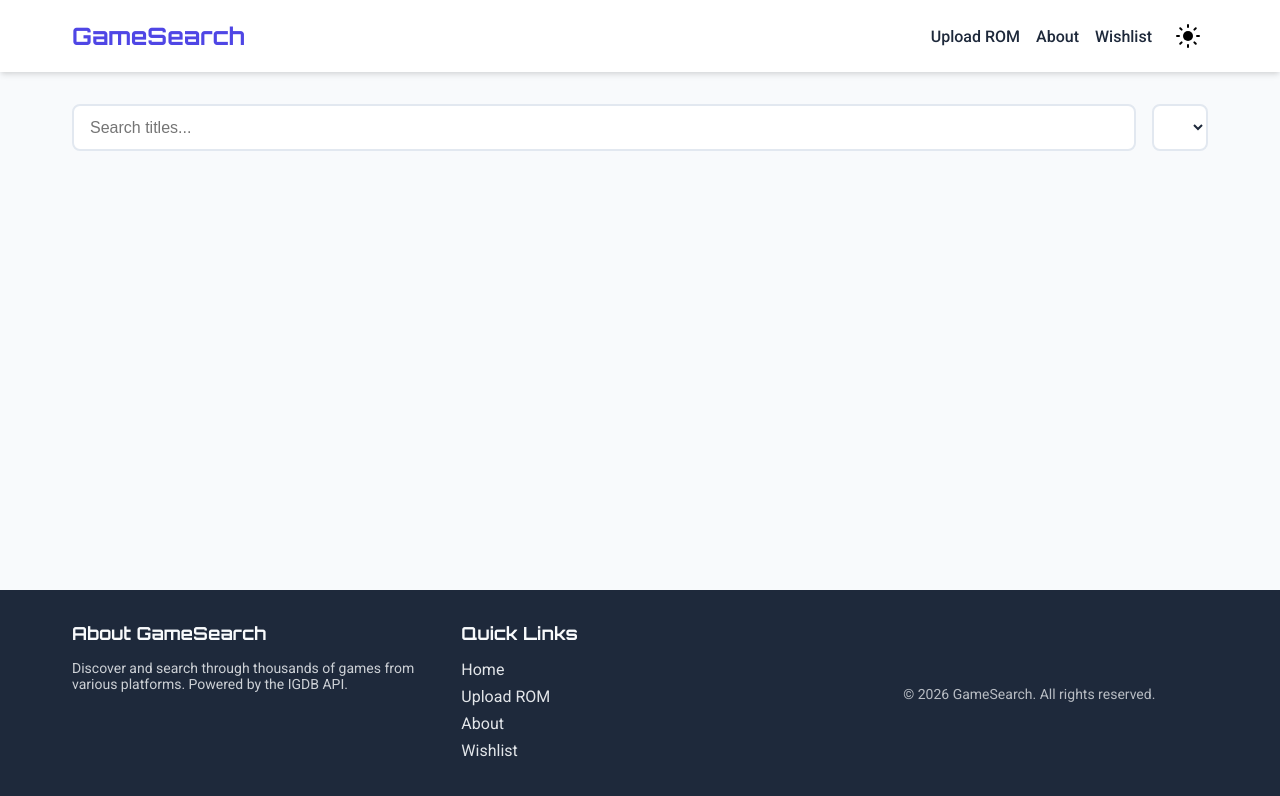
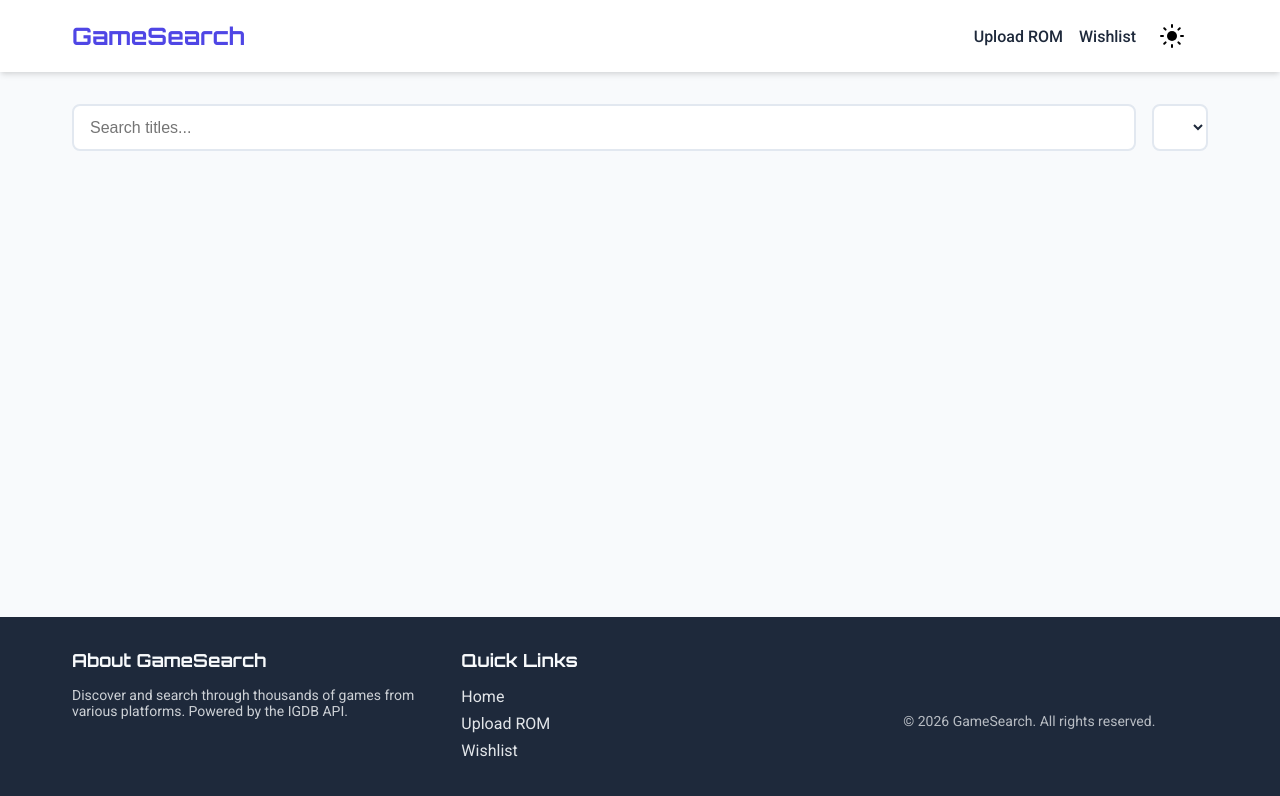
Before and after one commit to potatoguy123-yummy/wdd330, a website with bundled scripts: page public/index.html in a window 1280 px wide. Built offline with nearby package versions, Linux system fonts and the light colour scheme; files whose address does not match are found by name.

Commit message:
Remove about page

```diff
--- a/public/css/main.css
+++ b/public/css/main.css
@@ -135,7 +135,7 @@ header {
   height: 24px;
 }
 
-/* Desktop: Logo | Spacer | Upload | About | Wishlist | Toggle */
+/* Desktop: Logo | Spacer | Upload | Wishlist | Toggle */
 @media (min-width: 601px) {
   .nav-container {
     grid-template-columns: auto 1fr auto auto auto auto;
@@ -153,14 +153,11 @@ header {
   .nav-links a:first-child {
     grid-column: 3;
   }
-  .nav-links a:nth-child(2) {
+  .nav-links a:last-child {
     grid-column: 4;
   }
-  .nav-links a:last-child {
+  .theme-toggle {
     grid-column: 5;
-  }
-  .theme-toggle {
-    grid-column: 6;
   }
 }
 
@@ -168,7 +165,6 @@ header {
    GameSearch | Theme Toggle
    Upload
    Wishlist
-   About
 */
 @media (max-width: 600px) {
   .nav-container {
--- a/public/partials/footer.html
+++ b/public/partials/footer.html
@@ -11,7 +11,6 @@
         <ul>
         <li><a href="/">Home</a></li>
         <li><a href="/rom-upload.html">Upload ROM</a></li>
-        <li><a href="/about.html">About</a></li>
         <li><a href="/wishlist.html">Wishlist</a></li>
         </ul>
     </div>
--- a/public/partials/header.html
+++ b/public/partials/header.html
@@ -2,7 +2,6 @@
     <a href="/" class="logo">GameSearch</a>
     <div class="nav-links">
         <a href="/rom-upload.html" title="Upload ROM for game details">Upload ROM</a>
-        <a href="/about.html" title="About this site">About</a>
         <a href="/wishlist.html" title="View your wishlist">Wishlist</a>
     </div>
     <button class="theme-toggle" id="themeToggle" aria-label="Toggle dark/light mode">
```
